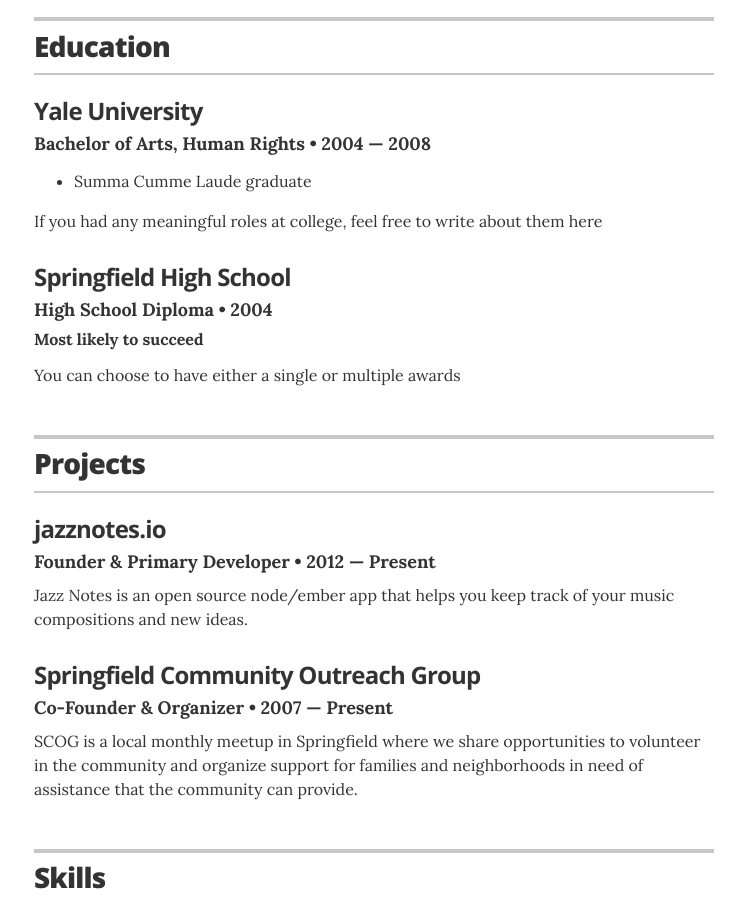
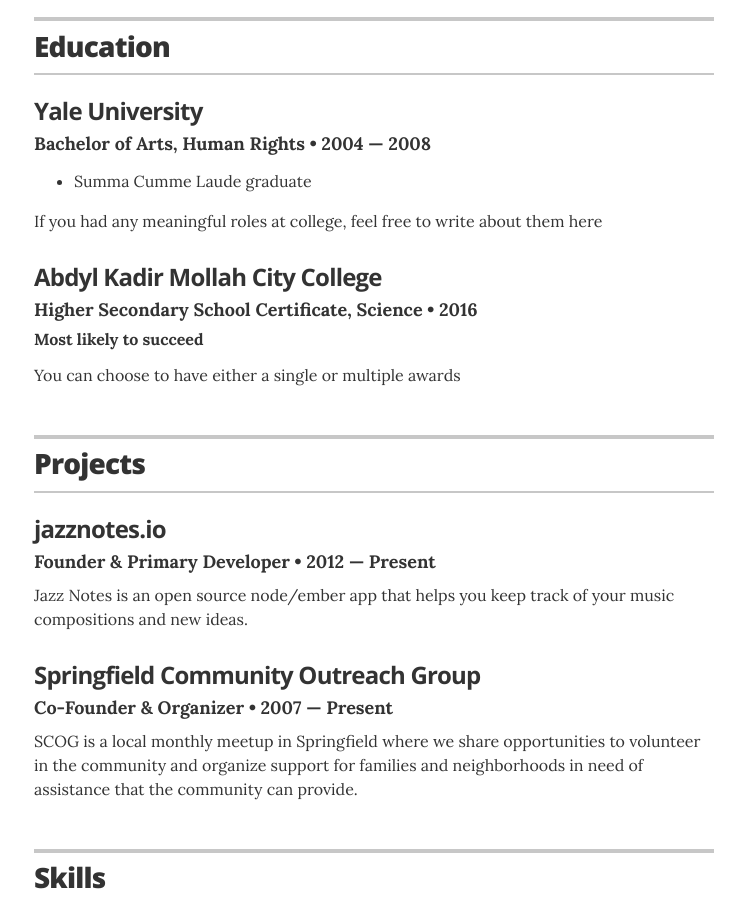
Before and after one commit to ffrafat/ffrafat.github.io, a Jekyll site: the page built from index.html, in a window 1280 px wide and 900 px high, scrolled down 1199 px. Shown: the whole window, without its empty margins (266-1011 px from the left). Built offline with Jekyll 4.4.1, drawn with Linux system fonts in a browser that asks for light colours.

Commit message:
Update education.yml

```diff
--- a/_data/education.yml
+++ b/_data/education.yml
@@ -6,8 +6,8 @@
     - award: Summa Cumme Laude graduate
   summary: If you had any meaningful roles at college, feel free to write about them here
 
-- degree: High School Diploma
-  uni: Springfield High School
-  year: 2004
+- degree: Higher Secondary School Certificate, Science
+  uni: Abdyl Kadir Mollah City College
+  year: 2016
   award: Most likely to succeed
   summary: You can choose to have either a single or multiple awards
```
